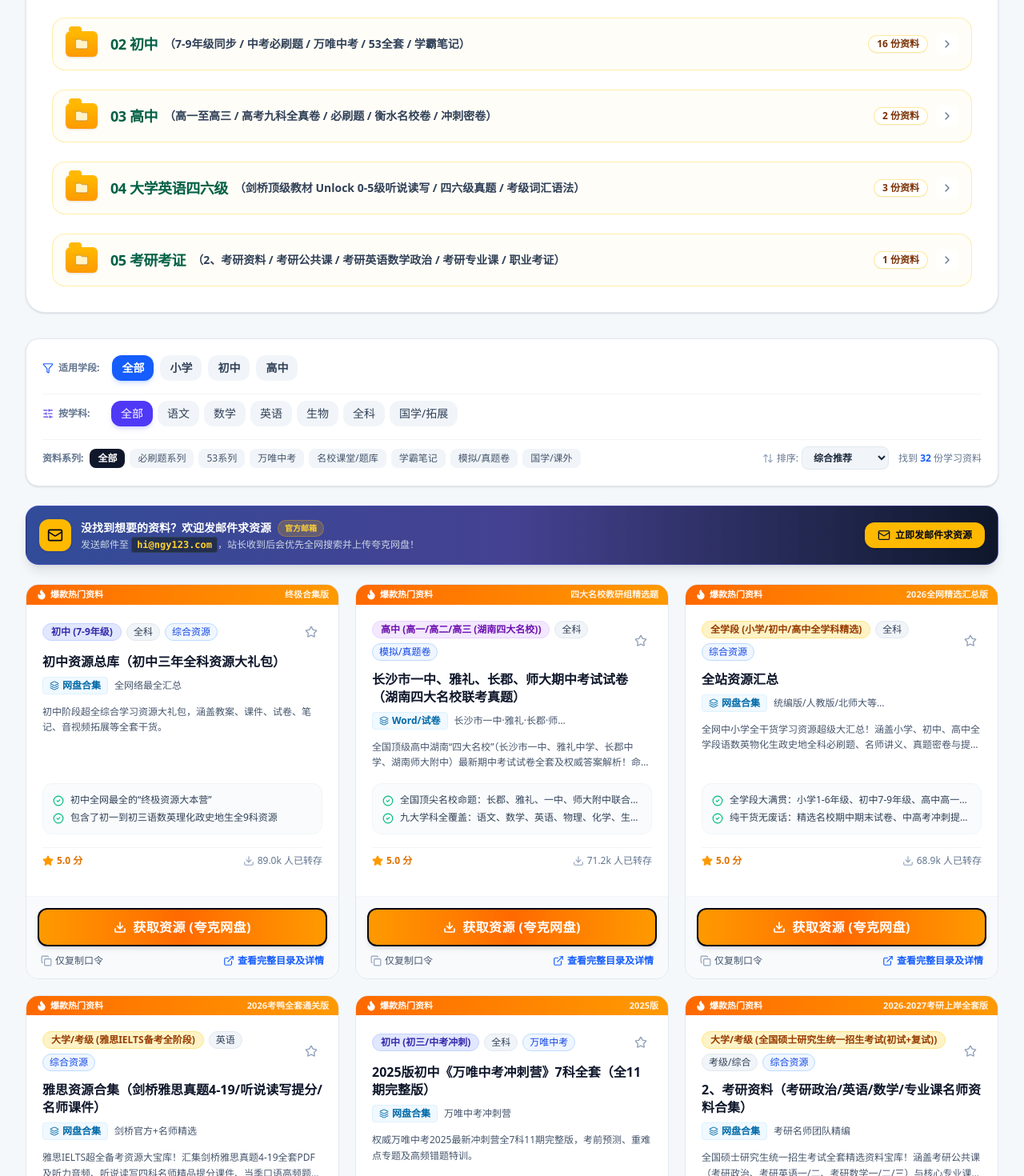
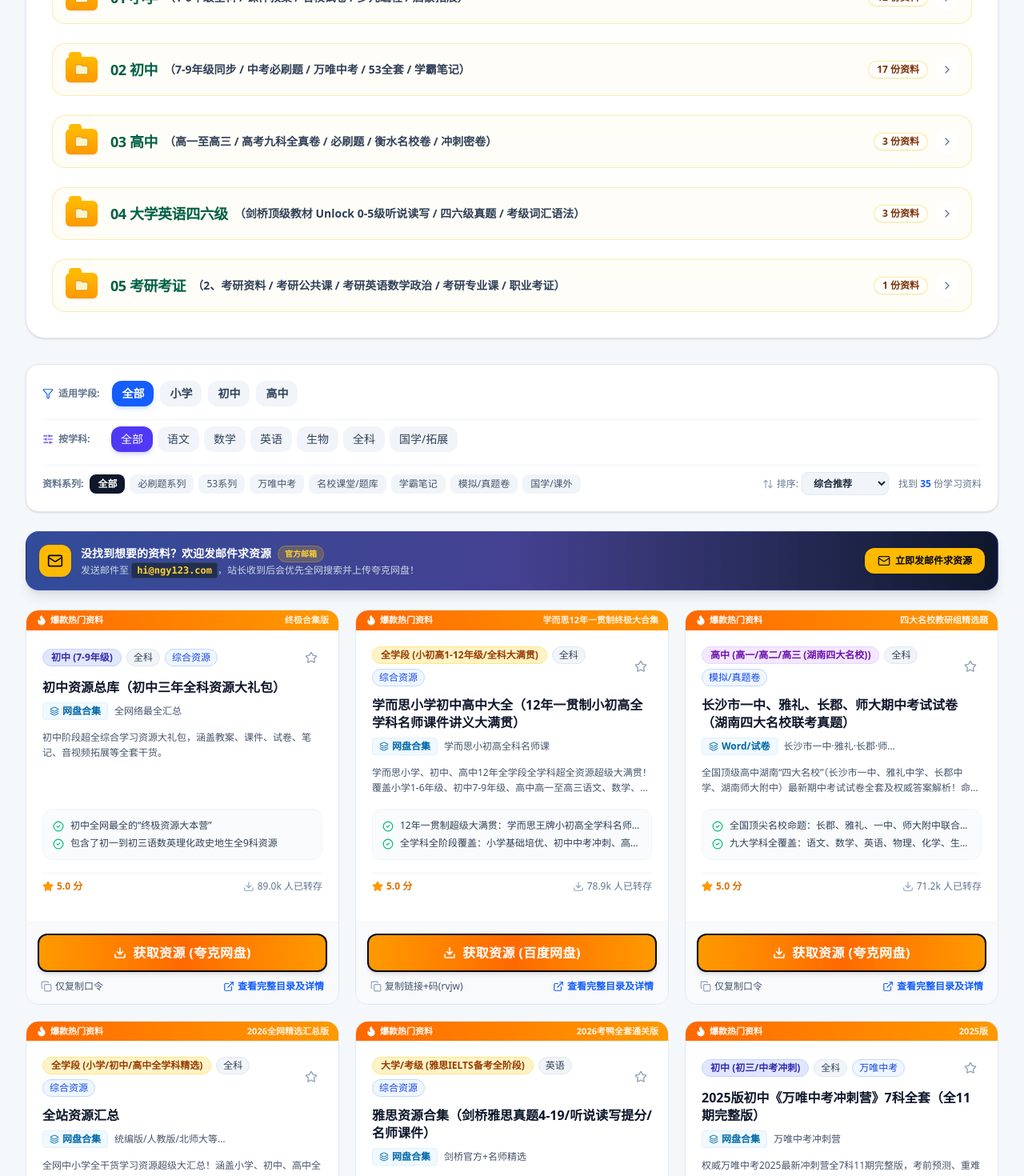
Before and after one commit to ngyngy/xuexi, a React (Vite) app: page / in a window 1280 px wide. Shown: the part 760-2230 px from the top of the page at 80% size. Built offline with nearby package versions, Linux system fonts and the light colour scheme.

Commit message:
feat: support multi-folder resource association
Update resource type and filtering logic to allow resources to be displayed in multiple folder categories simultaneously. Add new multi-stage "学而思" resources.

```diff
--- a/src/components/FolderDirectory.tsx
+++ b/src/components/FolderDirectory.tsx
@@ -65,7 +65,7 @@ export const FolderDirectory: React.FC<FolderDirectoryProps> = ({
 
   // Helper to get resources inside folder
   const getFolderResources = (folderId: FolderId) => {
-    let list = resources.filter((r) => r.folderId === folderId);
+    let list = resources.filter((r) => r.folderId === folderId || (r.folderIds && r.folderIds.includes(folderId)));
     if (searchQuery.trim()) {
       const q = searchQuery.toLowerCase().trim();
       list = list.filter(
@@ -134,7 +134,7 @@ export const FolderDirectory: React.FC<FolderDirectoryProps> = ({
         {folders.map((folder) => {
           const folderResources = getFolderResources(folder.id);
           const isExpanded = !!expandedFolderIds[folder.id];
-          const totalInFolder = resources.filter((r) => r.folderId === folder.id).length;
+          const totalInFolder = resources.filter((r) => r.folderId === folder.id || (r.folderIds && r.folderIds.includes(folder.id))).length;
 
           return (
             <div key={folder.id} className="relative">
--- a/src/data/resources.ts
+++ b/src/data/resources.ts
@@ -34,6 +34,115 @@ export const RESOURCES_DATA: Resource[] = [
     isHot: true,
     isFeatured: true,
     tags: ['全站资源汇总', '全学段', '全科大合集', '夸克网盘', '必刷题', '中高考冲刺', '热门精选']
+  },
+  {
+    id: 'res-035',
+    title: '学而思小学初中高中大全（12年一贯制小初高全学科名师课件讲义大满贯）',
+    folderId: 'all',
+    folderIds: ['primary', 'junior', 'senior'],
+    grade: '全学段',
+    gradeDetail: '小初高1-12年级/全科大满贯',
+    subject: '全科',
+    series: '综合资源',
+    version: '学而思12年一贯制终极大合集',
+    edition: '学而思小初高全科名师课',
+    format: '网盘合集',
+    panType: 'baidu',
+    panName: '百度网盘',
+    quarkUrl: 'https://pan.baidu.com/s/1D5lgeyxuQ_pEkn8LU4XxYQ?pwd=rvjw',
+    extractCode: 'rvjw',
+    description: '学而思小学、初中、高中12年全学段全学科超全资源超级大满贯！覆盖小学1-6年级、初中7-9年级、高中高一至高三语文、数学、英语、物理、化学、生物等全科名师精品视频课、配套电子讲义、期中期末全真卷及中高考冲刺专题。（本资源由wangpan8.com提供）',
+    highlights: [
+      '12年一贯制超级大满贯：学而思王牌小初高全学科名师资源库，海量干货一次备齐',
+      '全学科全阶段覆盖：小学基础培优、初中中考冲刺、高中九科高考一轮二轮全套讲义',
+      '升学阶段关键衔接：涵盖幼小衔接、小升初重点突破、初高衔接及中高考压轴题精讲',
+      '百度网盘极速转存：附提取码 rvjw，海量合集一键保存至个人网盘，终身受益'
+    ],
+    contents: [
+      '【学而思小学部】1-6年级语数英名师同步课、奥数思维全集、自然拼读与满分作文',
+      '【学而思初中部】初一至初三语数英物化生全科名师课、中考一轮二轮复习与押题卷',
+      '【学而思高中部】高中九科名师体系课、高考一轮基础梳理与二轮考点专题冲刺讲义',
+      '【升学通关真题库】小升初名校真题、全国各地中考真题及近三年全国高考模拟题汇编'
+    ],
+    recommendedFor: '适用于小初高各年级学生系统自学、期中/期末/中高考冲刺提分，以及多孩家庭与教师备课终极资源库。',
+    rating: 5.0,
+    downloadCount: 78900,
+    updatedAt: '2026-08',
+    isHot: true,
+    isFeatured: true,
+    tags: ['学而思小学初中高中大全', '学而思全套', '小初高大全', '学而思名师课', '高考中考', '全科合集', '百度网盘', 'wangpan8.com']
+  },
+  {
+    id: 'res-034',
+    title: '学而思小学数学大全（1-6年级奥数思维十二讲/计算基本功/同步培优）',
+    folderId: 'primary',
+    grade: '小学',
+    gradeDetail: '1-6年级/小学数学与奥数思维',
+    subject: '数学',
+    series: '综合资源',
+    version: '学而思经典培优版',
+    edition: '学而思全套小学奥数与同步数学',
+    format: '网盘合集',
+    panType: 'baidu',
+    panName: '百度网盘',
+    quarkUrl: 'https://pan.baidu.com/s/1pOUcGsWFd87sRIdlxz2fng?pwd=vynh',
+    extractCode: 'vynh',
+    description: '学而思小学数学1-6年级全套思维培优与同步提分大合集！汇集学而思经典小学数学网课视频、小学奥数思维十二讲、计算基本功天天练、几何图形变换、行程问题及应用题建模全套讲义。（本资源由wangpan8.com提供）',
+    highlights: [
+      '学而思王牌思维体系：覆盖小学课内同步满分巩固与课外奥数12大核心思维专题拓展',
+      '重点难点模型全解：鸡兔同笼、和差倍、行程追及、工程问题、数论几何模型动画剖析',
+      '计算能力专项打卡：从口算速算、简便运算定律到分数的四则混合运算技巧',
+      '百度网盘极速转存：附提取码 vynh，超全网课讲义与习题解析，支持一键转存学习'
+    ],
+    contents: [
+      '【学而思奥数思维】1-6年级奥数思维十二讲名师视频与配套经典例题精解',
+      '【课内同步满分班】人教/北师大版小学数学各单元知识点图解与单元达标卷',
+      '【计算专项突破营】小学简算技巧、速算口诀与计算每日打卡练习册PDF',
+      '【小升初数学冲刺】重点中学小升初数学分班摸底真题、压轴大题模型与解法总结'
+    ],
+    recommendedFor: '适用于小学1-6年级想要提升数学逻辑思维、攻克压轴题、备战小升初名校分班考的学生及家长。',
+    rating: 5.0,
+    downloadCount: 52600,
+    updatedAt: '2026-08',
+    isHot: true,
+    isFeatured: true,
+    tags: ['学而思小学数学大全', '学而思数学', '小学奥数', '奥数思维十二讲', '小学计算', '小升初数学', '百度网盘', 'wangpan8.com']
+  },
+  {
+    id: 'res-033',
+    title: '学而思小学英语大全（1-6年级名师网课/词汇语法/自然拼读全套）',
+    folderId: 'primary',
+    grade: '小学',
+    gradeDetail: '1-6年级/小学英语全套',
+    subject: '英语',
+    series: '综合资源',
+    version: '学而思名师培优版',
+    edition: '学而思全套小学英语体系',
+    format: '网盘合集',
+    panType: 'baidu',
+    panName: '百度网盘',
+    quarkUrl: 'https://pan.baidu.com/s/1x25znWn0z5o0zjuYcpZU8w?pwd=m3iv',
+    extractCode: 'm3iv',
+    description: '学而思小学英语1-6年级全套系统提分网课与高清讲义资料！包含自然拼读启蒙、核心高频词汇速记、小学全套语法图解突破、新概念英语精讲及听说读写综合训练。（本资源由wangpan8.com提供）',
+    highlights: [
+      '学而思体系化教学：小学1-6年级循序渐进，从零基础启蒙到小升初英语名校备考',
+      '四大核心能力并重：自然拼读规律、核心词汇速记、专项语法突破与口语听力趣味互动',
+      '配套电子讲义题库：高清可打印版课后巩固习题、同步测试卷与重难点知识归纳',
+      '百度网盘极速转存：附提取码 m3iv，包含完整视频课件与配套电子书，即存即学'
+    ],
+    contents: [
+      '【自然拼读与发音】自然拼读黄金法则、26个字母发音与音标启蒙精品课',
+      '【词汇与语法突破】小学英语高频800/1200词速记卡片与小学语法树系统拆解',
+      '【同步培优与拓展】学而思1-6年级分级课件讲义与《新概念英语》一册精讲',
+      '【真题演练与测试】小学各年级单元达标卷、期中期末测试卷与小升初英语模拟题'
+    ],
+    recommendedFor: '适用于小学1-6年级学生系统夯实英语基础、提升词汇语法与听力口语，以及家长辅导和少儿英语教学参考。',
+    rating: 4.99,
+    downloadCount: 38200,
+    updatedAt: '2026-08',
+    isHot: true,
+    isFeatured: true,
+    tags: ['学而思小学英语大全', '学而思英语', '小学英语', '自然拼读', '小学语法', '新概念英语', '百度网盘', 'wangpan8.com']
   },
   {
     id: 'res-032',
@@ -1079,6 +1188,9 @@ export const RESOURCES_DATA: Resource[] = [
 
 export const HOT_SEARCH_TAGS = [
   '全站资源汇总',
+  '学而思大合集',
+  '学而思小学数学',
+  '学而思小学英语',
   '小学语文满分作文',
   '中考语文',
   '2、考研资料',
--- a/src/types.ts
+++ b/src/types.ts
@@ -14,6 +14,7 @@ export interface Resource {
   id: string;
   title: string;
   folderId?: FolderId | 'all'; // Assigned folder directory
+  folderIds?: FolderId[]; // Optional multiple folders
   grade: '小学' | '初中' | '高中' | '全学段' | '大学/考级';
   gradeDetail: string; // e.g. "1-6年级", "8年级上册", "7-9年级", "0-5级全套"
   subject: '语文' | '数学' | '英语' | '生物' | '全科' | '国学/拓展' | '考级/综合';
--- a/src/utils/search.ts
+++ b/src/utils/search.ts
@@ -32,8 +32,8 @@ export function filterAndSearchResources(
   // 1. Folder Directory Filter
   if (folderId) {
     list = list.filter((res) => {
-      // Direct folder match or universal overview resource
-      return res.folderId === folderId;
+      // Direct folder match or multiple folders assignment
+      return res.folderId === folderId || (res.folderIds && res.folderIds.includes(folderId));
     });
   }
 
```
